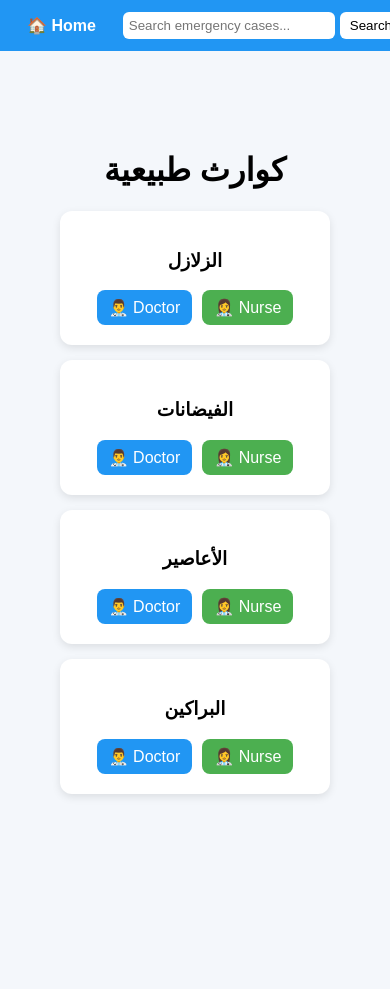
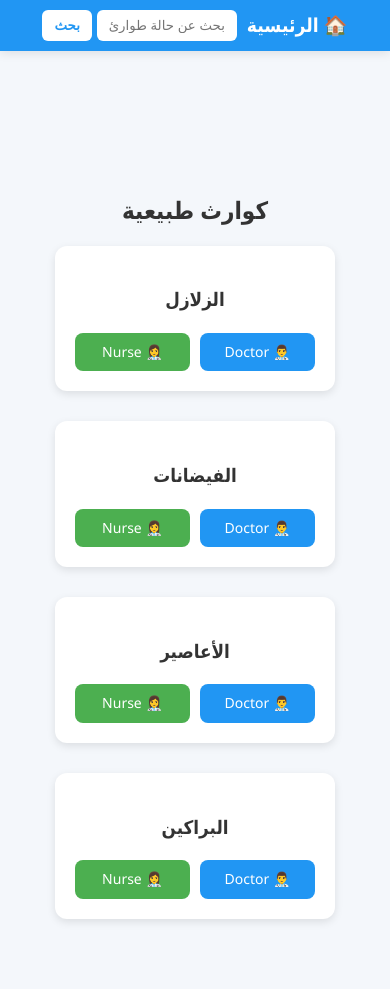
Before and after one commit to administrationQU/crisis_system, a Django app: page /category/1/ in a window 390 px wide. Before the commit the page ends 797 px from the top, so only its background shows below. Run offline with Django 5.2, Linux system fonts and the light colour scheme; data comes from the database, SQL or seed files in the repository; both versions use the stored data as it was after the commit; some libraries are stand-ins or nearby versions.

Commit message:
Add final responsive CSS

```diff
--- a/core/static/css/base.css
+++ b/core/static/css/base.css
@@ -1,51 +1,208 @@
+/* 1. الإعدادات العامة - تضمن عدم خروج أي عنصر عن الشاشة */
+* {
+    box-sizing: border-box;
+    -webkit-tap-highlight-color: transparent;
+}
+
 body {
     margin: 0;
-    font-family: Arial;
-    background: #f4f7fb;
+    padding: 0;
+    font-family: 'Segoe UI', Tahoma, Geneva, Verdana, sans-serif;
+    background-color: #f4f7fb;
+    color: #333;
+    line-height: 1.6;
+    overflow-x: hidden; /* يمنع السكرول العرضي المزعج */
 }
 
-/* NAVBAR */
+/* 2. NAVBAR - متجاوب تماماً */
 .navbar {
     position: fixed;
     top: 0;
     width: 100%;
     background: #2196f3;
-    padding: 12px;
+    padding: 10px 0;
+    z-index: 1000;
+    box-shadow: 0 2px 10px rgba(0,0,0,0.1);
+}
+
+.nav-container {
+    max-width: 1100px;
+    margin: 0 auto;
+    padding: 0 15px;
     display: flex;
     justify-content: space-between;
     align-items: center;
+    flex-wrap: wrap; /* يخلي العناصر تنزل تحت بعض في الموبايل */
+    gap: 10px;
 }
 
-.navbar a {
+.nav-logo {
     color: white;
     text-decoration: none;
-    margin-left: 15px;
     font-weight: bold;
+    font-size: 1.2rem;
 }
 
-/* SEARCH */
+/* 3. SEARCH FORM */
 .search-form {
     display: flex;
     gap: 5px;
 }
 
 .search-form input {
-    padding: 6px;
+    padding: 8px 12px;
     border-radius: 6px;
     border: none;
-    width: 200px;
+    width: 180px; /* عرض مناسب للموبايل */
+    outline: none;
 }
 
 .search-form button {
-    padding: 6px 10px;
+    padding: 8px 12px;
     border: none;
     border-radius: 6px;
     background: white;
+    color: #2196f3;
     cursor: pointer;
+    font-weight: bold;
 }
 
-/* CONTENT */
+/* 4. CONTENT WRAPPER */
 .content {
-    margin-top: 70px;
+    margin-top: 80px; /* مسافة عشان الـ Navbar ثابت */
     padding: 20px;
+    max-width: 1100px;
+    margin-left: auto;
+    margin-right: auto;
+    min-height: 80vh;
 }
+
+/* 5. HOME GRID (Categories) */
+.grid {
+    display: grid;
+    grid-template-columns: repeat(auto-fit, minmax(150px, 1fr));
+    gap: 20px;
+    margin-top: 20px;
+}
+
+.card {
+    background: white;
+    padding: 25px 15px;
+    border-radius: 15px;
+    text-decoration: none;
+    color: #222;
+    box-shadow: 0 4px 10px rgba(0,0,0,0.05);
+    text-align: center;
+    transition: 0.3s;
+    display: flex;
+    flex-direction: column;
+    gap: 10px;
+}
+
+.card:hover {
+    transform: translateY(-5px);
+    background: #e3f2fd;
+}
+
+.card .icon { font-size: 40px; }
+.card .name { font-weight: bold; }
+
+/* 6. TOPICS & SEARCH RESULTS */
+.topic-card {
+    background: white;
+    padding: 20px;
+    border-radius: 12px;
+    margin-bottom: 15px;
+    box-shadow: 0 3px 8px rgba(0,0,0,0.06);
+}
+
+.buttons {
+    display: flex;
+    gap: 10px;
+    margin-top: 10px;
+    flex-wrap: wrap;
+}
+
+.doc, .nur, .view-btn {
+    padding: 10px 15px;
+    border-radius: 8px;
+    text-decoration: none;
+    color: white;
+    font-size: 14px;
+    text-align: center;
+    flex: 1; /* عشان الأزرار تاخد نفس العرض */
+    min-width: 100px;
+}
+
+.doc, .view-btn { background: #2196f3; }
+.nur { background: #4caf50; }
+
+/* 7. ROLES SELECT (Doctor/Nurse Page) */
+.roles {
+    display: flex;
+    justify-content: center;
+    gap: 20px;
+    flex-wrap: wrap;
+    margin-top: 30px;
+}
+
+.role {
+    padding: 30px;
+    width: 100%;
+    max-width: 200px;
+    border-radius: 15px;
+    text-align: center;
+    text-decoration: none;
+    color: white;
+    font-size: 20px;
+    transition: 0.3s;
+}
+
+.doctor { background: #2196f3; }
+.nurse { background: #4caf50; }
+
+/* 8. PROTOCOL STEPS (Images & Videos) */
+.step-card {
+    background: white;
+    padding: 20px;
+    margin-bottom: 20px;
+    border-radius: 12px;
+    box-shadow: 0 4px 12px rgba(0,0,0,0.08);
+}
+
+.step-card img, .step-card iframe {
+    width: 100%;
+    max-width: 100%;
+    height: auto;
+    border-radius: 10px;
+    margin-top: 15px;
+}
+
+.step-card iframe {
+    aspect-ratio: 16 / 9;
+}
+
+/* 9. MEDIA QUERIES (شاشات الموبايل) */
+@media (max-width: 600px) {
+    .nav-container {
+        justify-content: center;
+    }
+
+    .search-form input {
+        width: 140px;
+    }
+
+    .content {
+        margin-top: 120px; /* مسافة أكبر لأن الـ Navbar نزل سطرين */
+        padding: 15px;
+    }
+
+    .grid {
+        grid-template-columns: repeat(2, 1fr); /* مربعين في كل سطر في الموبايل */
+        gap: 10px;
+    }
+
+    .card { padding: 15px 10px; }
+
+    h1 { font-size: 1.5rem; }
+}
--- a/core/templates/base.html
+++ b/core/templates/base.html
@@ -1,33 +1,25 @@
 {% load static %}
-
 <!DOCTYPE html>
-<html>
+<html lang="ar" dir="rtl"> <!-- أضفنا dir="rtl" عشان المحتوى عربي -->
 <head>
+    <meta charset="UTF-8">
+    <meta name="viewport" content="width=device-width, initial-scale=1.0">
     <title>Emergency System</title>
-
     <link rel="stylesheet" href="{% static 'css/base.css' %}">
 </head>
+<body>
+    <nav class="navbar">
+        <div class="nav-container">
+            <a href="/" class="nav-logo">🏠 الرئيسية</a>
+            <form action="/search/" method="GET" class="search-form">
+                <input type="text" name="q" placeholder="بحث عن حالة طوارئ...">
+                <button type="submit">بحث</button>
+            </form>
+        </div>
+    </nav>
 
-<body>
-
-<!-- 🔥 NAVBAR -->
-<div class="navbar">
-
-    <a href="/">🏠 Home</a>
-
-    <!-- 🔍 Search in navbar -->
-    <form action="/search/" method="GET" class="search-form">
-        <input type="text" name="q" placeholder="Search emergency cases...">
-        <button type="submit">Search</button>
-    </form>
-
-</div>
-
-<!-- 🔥 CONTENT -->
-<div class="content">
-    {% block content %}
-    {% endblock %}
-</div>
-
+    <main class="content">
+        {% block content %} {% endblock %}
+    </main>
 </body>
 </html>
```
Also changed, not shown: db.sqlite3.
